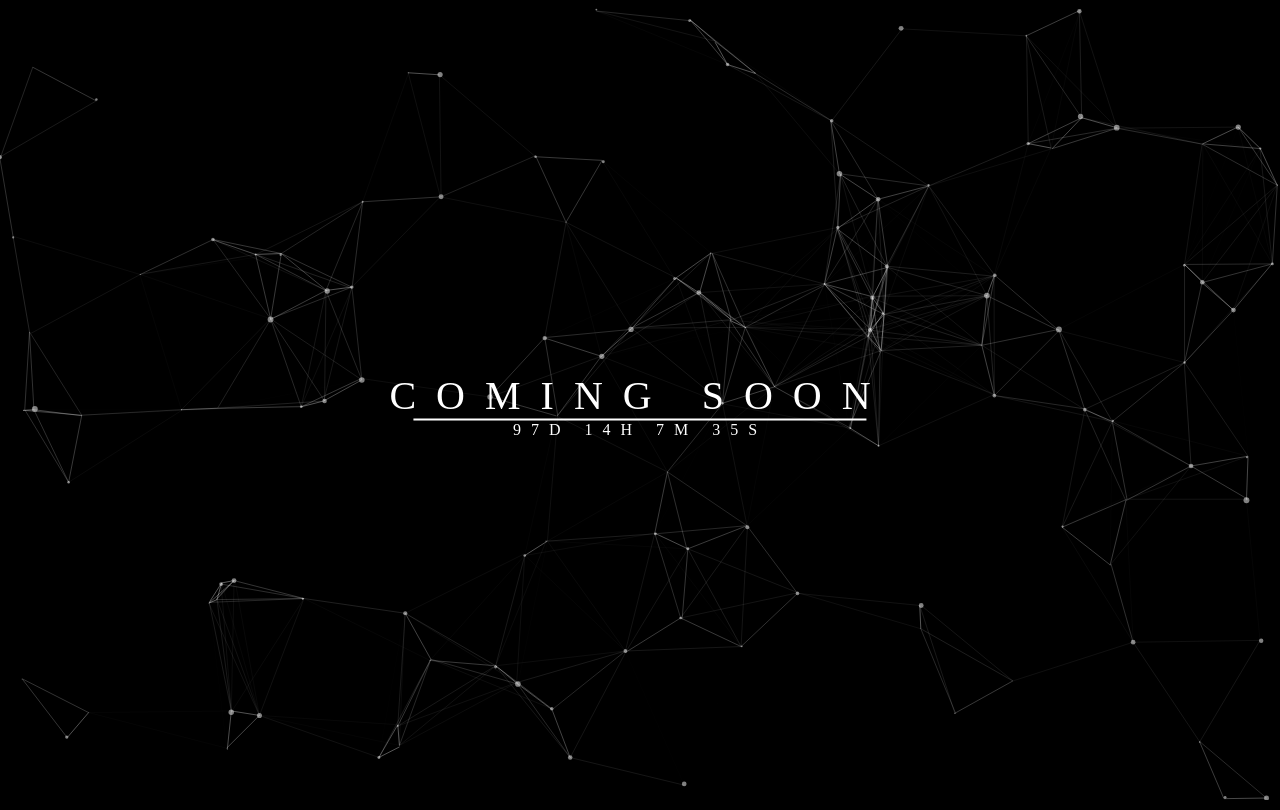
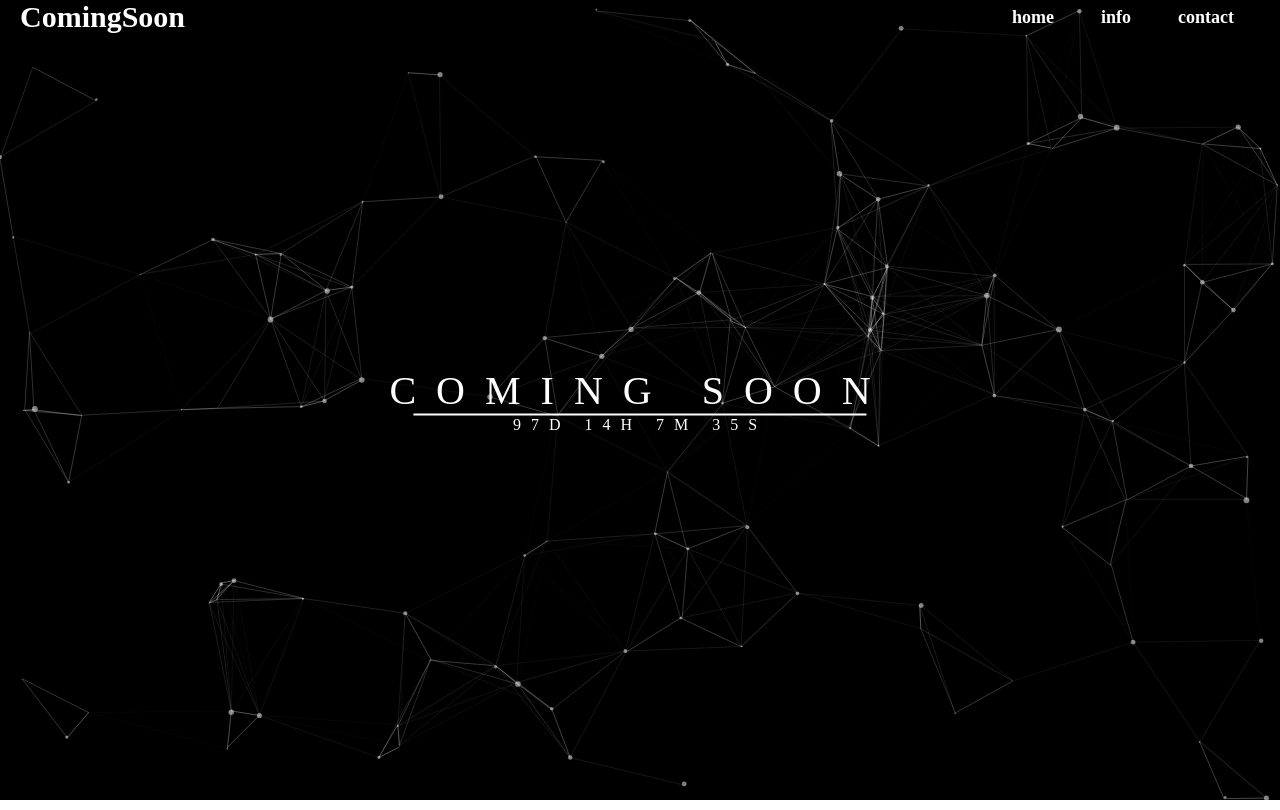
Before and after one commit to 1comce/coming-soon-page, a plain HTML site: page index.html in a window 1280 px wide. Drawn offline with nearby package versions, Linux system fonts and the light colour scheme.

Commit message:
Add files via upload

```diff
--- a/index.html
+++ b/index.html
@@ -13,7 +13,15 @@
     <link rel="stylesheet" href="style.css">
 </head>
 <body>
-    <div id="particles-js"><div id="middle"><h1>COMING SOON</h1><hr><p id="count"></p></div></div>
+    <div id="main"><div class="header">
+    <div class="logo"><a href="">ComingSoon</a></div>
+    <div class="menu">
+    <ul>
+    <li><a href="">home</a></li>
+    <li><a href="">info</a></li>
+    <li><a href="">contact</a></li></ul></div></div>
+    <div id="middle"><h1>COMING SOON</h1><hr><p id="count"></p></div>
+    <div id="particles-js"></div></div>
     <script src="//cdn.jsdelivr.net/particles.js/2.0.0/particles.min.js"></script>
     <script src="main.js"></script>
 </body>
--- a/style.css
+++ b/style.css
@@ -2,27 +2,70 @@
     margin: 0;
     padding: 0;
 }
-body{
+body, html{
     height: 100%;
 }
+#main{
+    position: relative;
+    height: 100%;
+    color: #fff;
+    text-align: center;
+}
+.header{
+    position: absolute;
+    display: flex;
+    padding: 20px 0;
+    z-index: 1;
+    display: flex;
+    max-width: 1200px;
+    margin-left: auto;
+    align-items: center;
+    justify-content: space-between;
+    padding: 0 20px;
+}
+.logo a{
+    text-decoration: none;
+    color: #fff;
+    font-size: 30px;
+    font-weight: 600;
+}
+.menu{
+    margin-left: 800px;
+}
+.menu ul{
+    display: flex;
+}
+.menu ul li{
+    list-style: none;
+    padding-left: 7px ;
+}
+.menu ul li a{
+    text-decoration: none;
+    color: #fff;
+    font-size: 18px;
+    font-weight: 600;
+    padding: 10px 20px;
+    transition: all 0.3 ease;
+}
+.menu ul li a:hover{
+    background: yellow;
+    color: #000;
+}
 #particles-js {
-    position: absolute;
     width: 100%;
     height: 100%;
     background-color: #000;
     background-image: url("");
-    background-repeat: no-repeat;
     background-size: cover;
     background-position: center;
-    padding-bottom:10px ;
+
   }
+
 #middle{
     position: absolute;
     top: 50%;
     left: 50%;
     transform: translate(-50%,-50%);
-    text-align: center;
-    color: #fff;
 }
 #middle h1{
     font-size: 40px;
```
